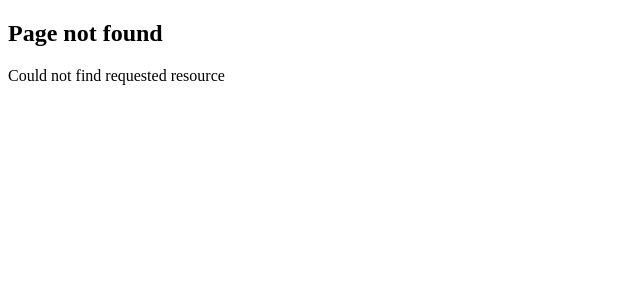
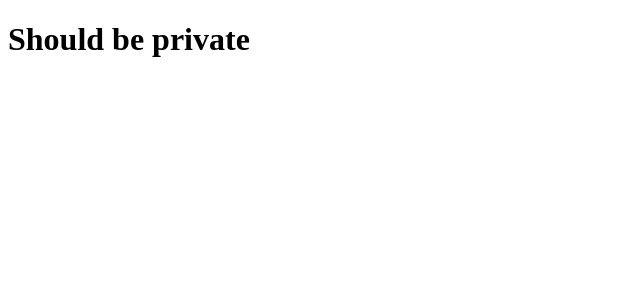
Before and after one commit to Tahsin005/Next-js, a Next.js app in the folder 02_routing_demo/routing-demo/: page /%5Fshouldbeprivate in a window 1280 px wide. Before the commit this address had no page. Shown: the top 300 px of the page, without its empty margins (0-640 px from the left). Built offline with nearby package versions, Linux system fonts and the light colour scheme.

Commit message:
file colocation and private folders in next.js

```diff
--- /dev/null
+++ b/02_routing_demo/routing-demo/src/app/%5Fshouldbeprivate/page.tsx
@@ -0,0 +1,3 @@
+export default function ShouldBePrivate() {
+    return <h1>Should be private</h1>
+}
--- /dev/null
+++ b/02_routing_demo/routing-demo/src/app/_lib/page.tsx
@@ -0,0 +1,3 @@
+export default function PrivateRoute() {
+    return <h1>Private route</h1>
+}
--- /dev/null
+++ b/02_routing_demo/routing-demo/src/app/dashboard/line-chart.tsx
@@ -0,0 +1,3 @@
+export default function LineChar() {
+    return <h1>Line chart</h1>
+}
--- /dev/null
+++ b/02_routing_demo/routing-demo/src/app/dashboard/page.tsx
@@ -0,0 +1,3 @@
+export default function Dashboard() {
+    return <h1>Dashboard</h1>
+}
```
Also changed, not shown: 02_routing_demo/routing-demo/src/app/_lib/format-date.ts (added).
